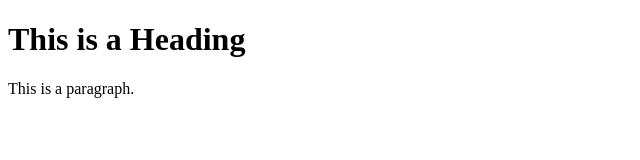
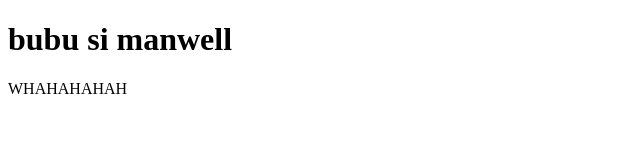
Before and after one commit to zukameku/benshop, a plain HTML site: page index.html in a window 1280 px wide. Shown: the whole page, without its empty margins (0-640 px from the left). Drawn offline with Linux system fonts and the light colour scheme.

Commit message:
Update index.html

```diff
--- a/index.html
+++ b/index.html
@@ -7,8 +7,8 @@
 </head>
 <body>
 
-<h1>This is a Heading</h1>
-<p>This is a paragraph.</p>
+<h1>bubu si manwell</h1>
+<p>WHAHAHAHAH</p>
 
 </body>
 </html>
```
